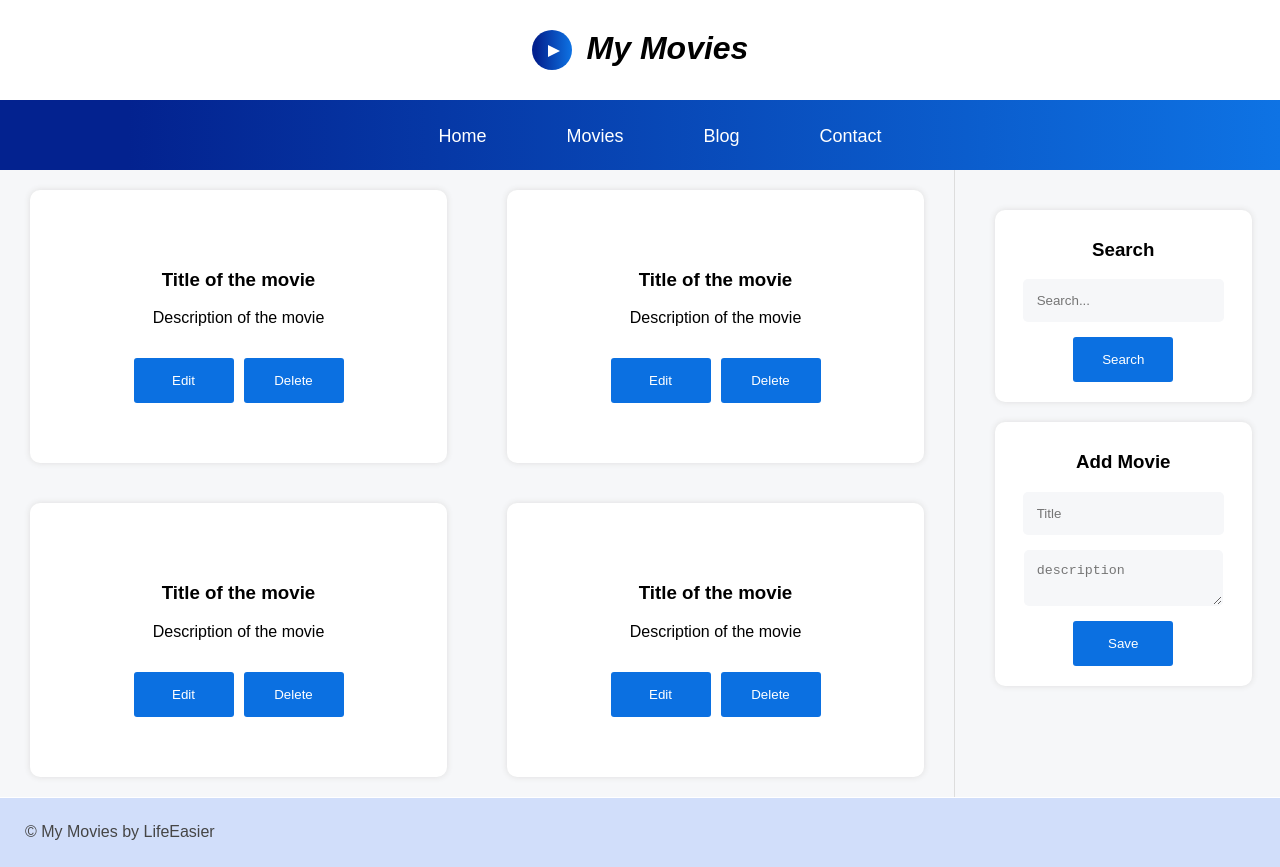
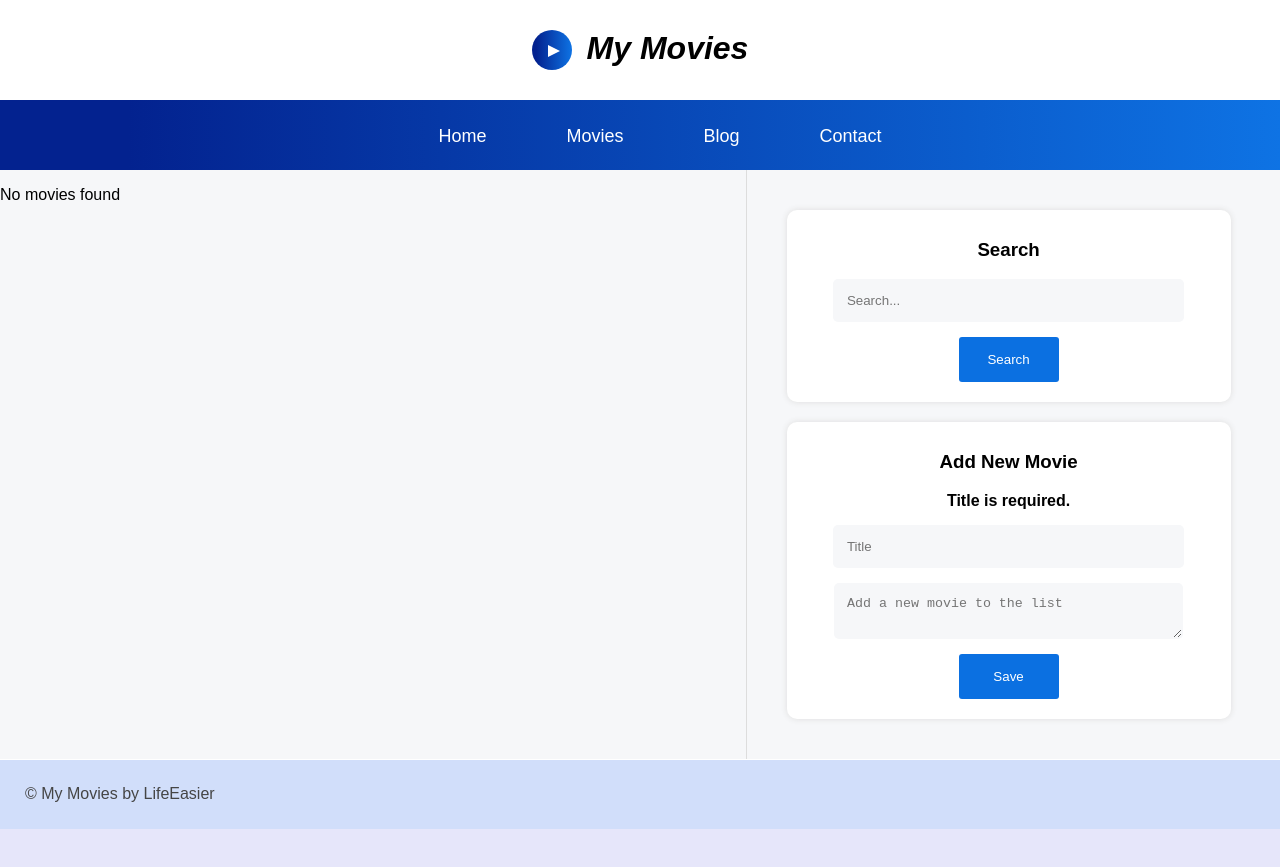
Before and after one commit to esdiegoortega/react-first-steps, a React (Create React App) app: page / in a window 1280 px wide. After the commit the page ends 829 px from the top, so only its background shows below. Built offline with nearby package versions, Linux system fonts and the light colour scheme; the HTML template or start-up script is replaced by a standard one.

Commit message:
chore: adding and deleting items from the list

```diff
--- a/src/App.js
+++ b/src/App.js
@@ -2,7 +2,11 @@ import { Add } from "./components/Add";
 import { MovieList } from "./components/MovieList";
 import { Search } from "./components/Search";
 
+import { useState } from "react";
+
 function App() {
+  const [stateList, setStateList] = useState([]);
+
   return (
     <div className="layout">
 
@@ -26,13 +30,13 @@ function App() {
 
         {/* Main - List Of Movies */}
         <section className="content">
-          <MovieList  />
+          <MovieList stateList={ stateList } setStateList={ setStateList } />
         </section>
 
         {/* Lateral Bar */}
         <aside className="lateral">
           <Search />
-          <Add />
+          <Add setStateList={ setStateList } />
         </aside>
 
         {/* Footer */}
--- a/src/components/Add.js
+++ b/src/components/Add.js
@@ -1,14 +1,55 @@
-import React from 'react'
+import React, { useState } from 'react'
 
-export const Add = () => {
+import { saveOnStorage } from '../helpers/SaveOnStorage';
+
+export const Add = ({ setStateList }) => {
+  const title = "Add New Movie";
+  const description = "Add a new movie to the list";
+
+  const [movieState, setMovieState ] = useState({})
+
+  const getFormData = e => {
+    e.preventDefault();
+
+    let target = e.target;
+    let title = target.title.value;
+    let description = target.description.value;
+
+    const movie = {
+      id: new Date().getTime(),
+      title,
+      description,
+    };
+
+    // Save Movie
+    setMovieState(movie);
+
+    // List update of movies
+    setStateList(movies => {
+      return [...movies, movie]
+    });
+
+    saveOnStorage("movies", movie);
+  }
+
   return (
     <>
       <div className="add">
-        <h3 className="title">Add Movie</h3>
-        <form>
-            <input type="text" placeholder="Title"/>
-            <textarea placeholder="description"></textarea>
-            <button type="submit">Save</button>
+        <h3 className="title">{title}</h3>
+        <strong>{movieState && movieState.title ? "Movie has created:" + movieState.title : "Title is required."}</strong>
+        <form onSubmit={getFormData}>
+            <input type="text"
+                   id="title"
+                   name="title"
+                   placeholder="Title"
+            />
+            <textarea placeholder={description}
+                      id="description"
+                      name="description"
+            />
+            <button type="submit"
+                    id="save"
+                    value="Save">Save</button>
         </form>
       </div>
     </>
--- a/src/components/MovieList.js
+++ b/src/components/MovieList.js
@@ -1,37 +1,43 @@
-import React from 'react'
+import React, { useEffect, useState } from 'react'
+import { getFromStorage } from '../helpers/GetFromStorage'
+import { replaceOnStorage } from '../helpers/ReplaceOnStorage';
 
-export const MovieList = () => {
+export const MovieList = ({stateList, setStateList}) => {
+  //const [movieList, setMovieList] = useState([]);
+
+  const deleteMovie = (id) => {
+    // get movies from localStorage
+    // filter movies without delete
+    // update state
+
+    const movies = getFromStorage('movies')
+
+    const moviesUpdated = movies.filter(movie => movie.id !== parseInt(id));
+    setStateList(moviesUpdated);
+    replaceOnStorage("movies", moviesUpdated);
+  }
+
+  useEffect(() => {
+    setStateList(getFromStorage('movies'));
+  }, []);
+
   return (
     <>
-            {/* Movies */}
-            <article className="movie-item">
-                <h3 className="title"> Title of the movie</h3>
-                <p className="description">Description of the movie</p>
+            {/* Movies */
+            stateList != null ?
+            stateList.map((item) => {
+              return (
+                  <article key={ item.id } className="movie-item">
+                      <h3 className="title"> { item.title }</h3>
+                      <p className="description">{ item.description }</p>
 
-                <button className="edit">Edit</button>
-                <button className="delete">Delete</button>
-            </article>
-            <article className="movie-item">
-                <h3 className="title"> Title of the movie</h3>
-                <p className="description">Description of the movie</p>
-
-                <button className="edit">Edit</button>
-                <button className="delete">Delete</button>
-            </article>
-            <article className="movie-item">
-                <h3 className="title"> Title of the movie</h3>
-                <p className="description">Description of the movie</p>
-
-                <button className="edit">Edit</button>
-                <button className="delete">Delete</button>
-            </article>
-            <article className="movie-item">
-                <h3 className="title"> Title of the movie</h3>
-                <p className="description">Description of the movie</p>
-
-                <button className="edit">Edit</button>
-                <button className="delete">Delete</button>
-            </article>
+                      <button className="edit">Edit</button>
+                      <button className="delete" onClick={() => deleteMovie(item.id)}>Delete</button>
+                  </article>
+              )
+            }
+          )
+          : <p>No movies found</p>}
     </>
   )
 }
--- /dev/null
+++ b/src/helpers/GetFromStorage.js
@@ -0,0 +1,9 @@
+export const getFromStorage = (key) => {
+    // get elements from localStorage
+    let itemList = JSON.parse(localStorage.getItem(key));
+
+    console.log(itemList);
+
+    // return movie object
+    return itemList;
+};
--- /dev/null
+++ b/src/helpers/ReplaceOnStorage.js
@@ -0,0 +1,4 @@
+export const replaceOnStorage = (key, itemList) => {
+    // replace movis in localStorage
+    localStorage.setItem(key, JSON.stringify(itemList));
+};
--- /dev/null
+++ b/src/helpers/SaveOnStorage.js
@@ -0,0 +1,17 @@
+export const saveOnStorage = (key, itemValue) => {
+    // get elements from localStorage
+    let itemList = JSON.parse(localStorage.getItem(key));
+
+    // if there is no movies in localStorage, create an array
+    if (!Array.isArray(itemList)) {
+        itemList = [];
+    }
+    // add new movie to the array
+    itemList.push(itemValue);
+
+    // save movie in localStorage
+    localStorage.setItem(key, JSON.stringify(itemList));
+
+    // return movie object
+    return itemValue;
+};
```
